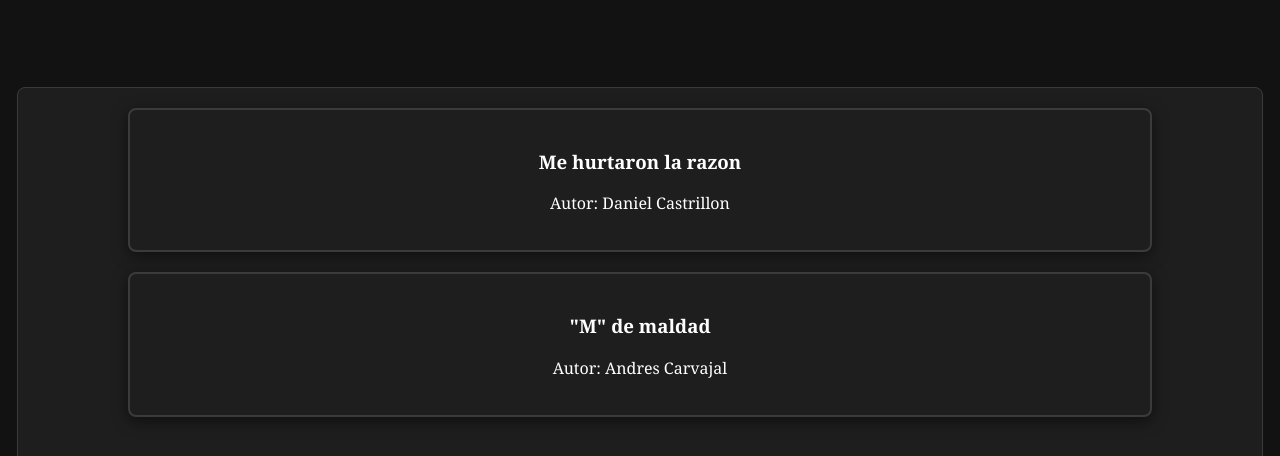
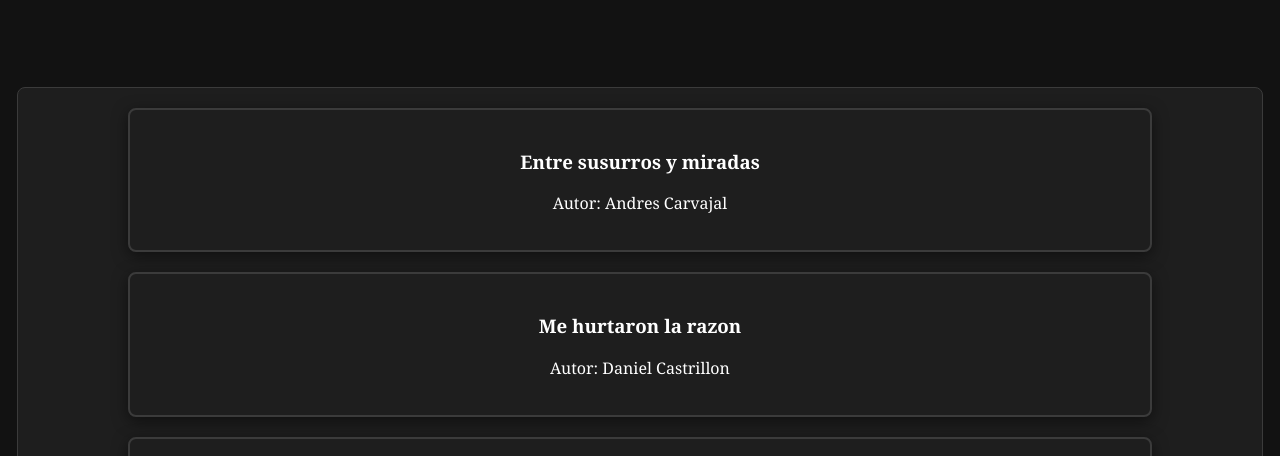
Before and after one commit to tv-vivo/almapoeta, a plain HTML site: page index.html in a window 1280 px wide. Shown: the top 456 px of the page. Drawn offline with nearby package versions, Linux system fonts and the light colour scheme.

Commit message:
Add files via upload

```diff
--- a/index.html
+++ b/index.html
@@ -3,7 +3,7 @@
 <head>
     <meta charset="UTF-8">
     <meta name="viewport" content="width=device-width, initial-scale=1.0">
-    <title>Alma Poeta</title>
+    <title>"M" de maldad</title>
     <link href="https://fonts.googleapis.com/icon?family=Material+Icons" rel="stylesheet">
     <link rel='stylesheet' href='https://unpkg.com/boxicons@2.1.1/css/boxicons.min.css'>
 
@@ -103,6 +103,10 @@
 </head>
 <body>
     <div class="panel-container">
+                <div class="obra-panel" onclick="redirigirObra('obra/3')">
+            <h3>Entre susurros y miradas</h3>
+            <p>Autor: Andres Carvajal</p>
+        </div>
             <div class="obra-panel" onclick="redirigirObra('obra/2')">
             <h3>Me hurtaron la razon</h3>
             <p>Autor: Daniel Castrillon</p>
```
